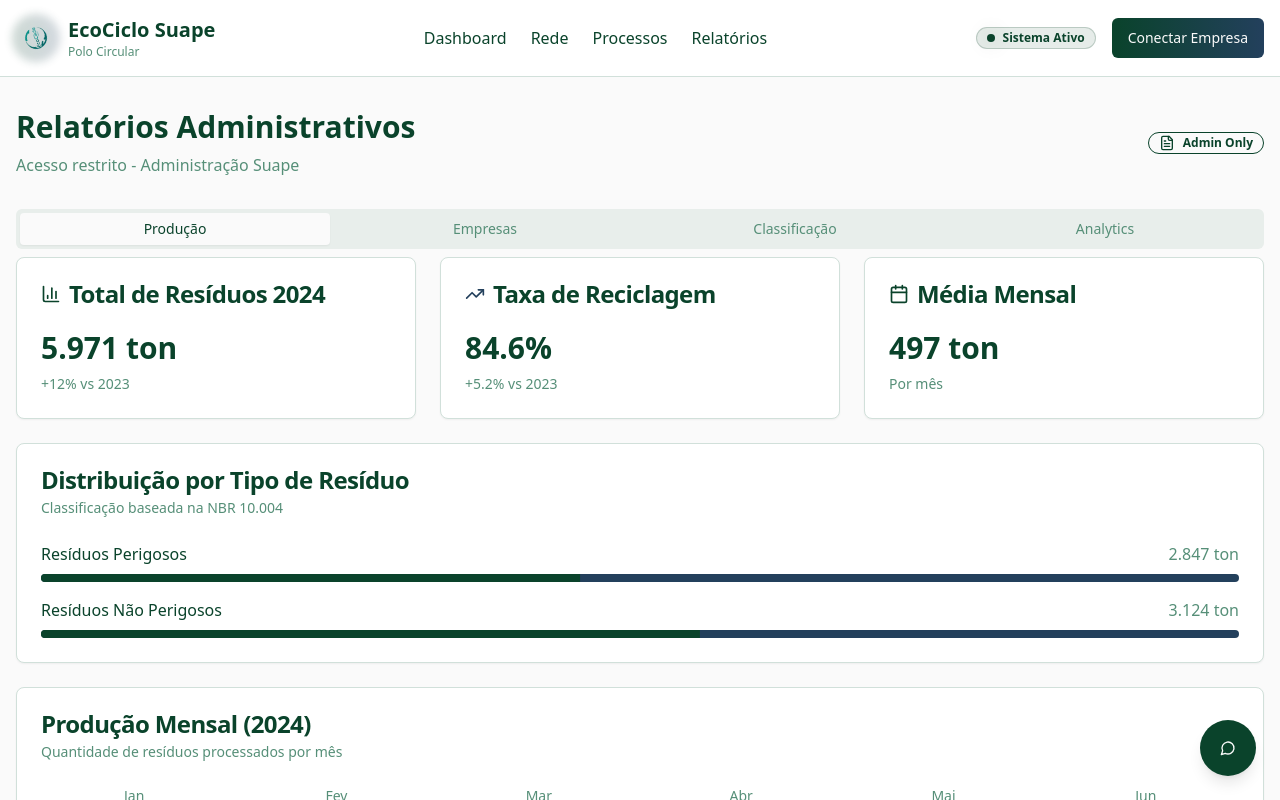
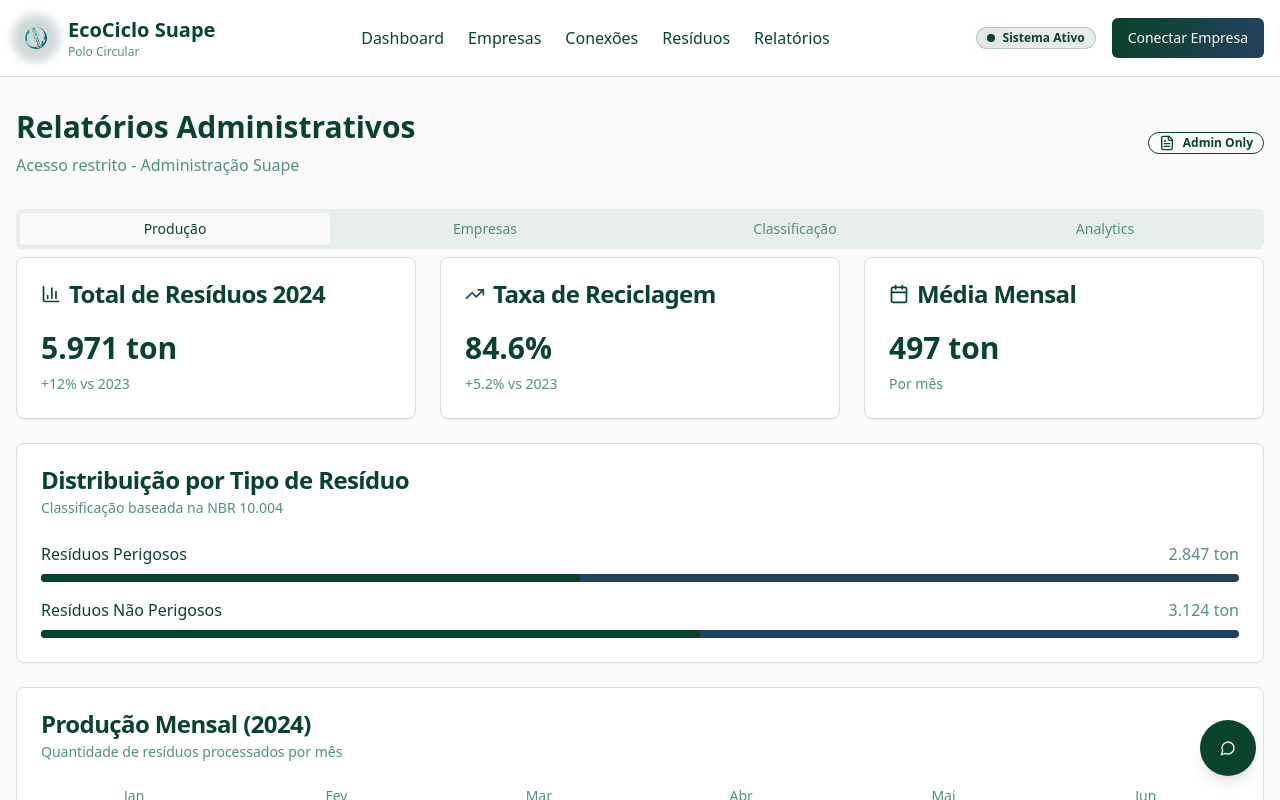
Before and after one commit to darussiak/suape-eco-flow, a React (Vite) app: page /reports in a window 1280 px wide. Shown: the top 800 px of the page. Built offline with nearby package versions, Linux system fonts and the light colour scheme.

Commit message:
Update navigation links
Change "Rede" to "Empresa", "Processos" to "Conexões", and "Resíduos" in the header navigation.

```diff
--- a/src/components/EcoHeader.tsx
+++ b/src/components/EcoHeader.tsx
@@ -32,11 +32,14 @@ const EcoHeader = () => {
             <a href="/" className="text-foreground hover:text-eco-green transition-colors font-medium">
               Dashboard
             </a>
-            <a href="#network" className="text-foreground hover:text-eco-green transition-colors font-medium">
-              Rede
+            <a href="#companies" className="text-foreground hover:text-eco-green transition-colors font-medium">
+              Empresas
             </a>
-            <a href="#processes" className="text-foreground hover:text-eco-green transition-colors font-medium">
-              Processos
+            <a href="#connections" className="text-foreground hover:text-eco-green transition-colors font-medium">
+              Conexões
+            </a>
+            <a href="#residues" className="text-foreground hover:text-eco-green transition-colors font-medium">
+              Resíduos
             </a>
             <a href="/reports" className="text-foreground hover:text-eco-green transition-colors font-medium">
               Relatórios
@@ -70,11 +73,14 @@ const EcoHeader = () => {
               <a href="/" className="text-foreground hover:text-eco-green transition-colors font-medium">
                 Dashboard
               </a>
-              <a href="#network" className="text-foreground hover:text-eco-green transition-colors font-medium">
-                Rede
+              <a href="#companies" className="text-foreground hover:text-eco-green transition-colors font-medium">
+                Empresas
               </a>
-              <a href="#processes" className="text-foreground hover:text-eco-green transition-colors font-medium">
-                Processos
+              <a href="#connections" className="text-foreground hover:text-eco-green transition-colors font-medium">
+                Conexões
+              </a>
+              <a href="#residues" className="text-foreground hover:text-eco-green transition-colors font-medium">
+                Resíduos
               </a>
               <a href="/reports" className="text-foreground hover:text-eco-green transition-colors font-medium">
                 Relatórios
```
